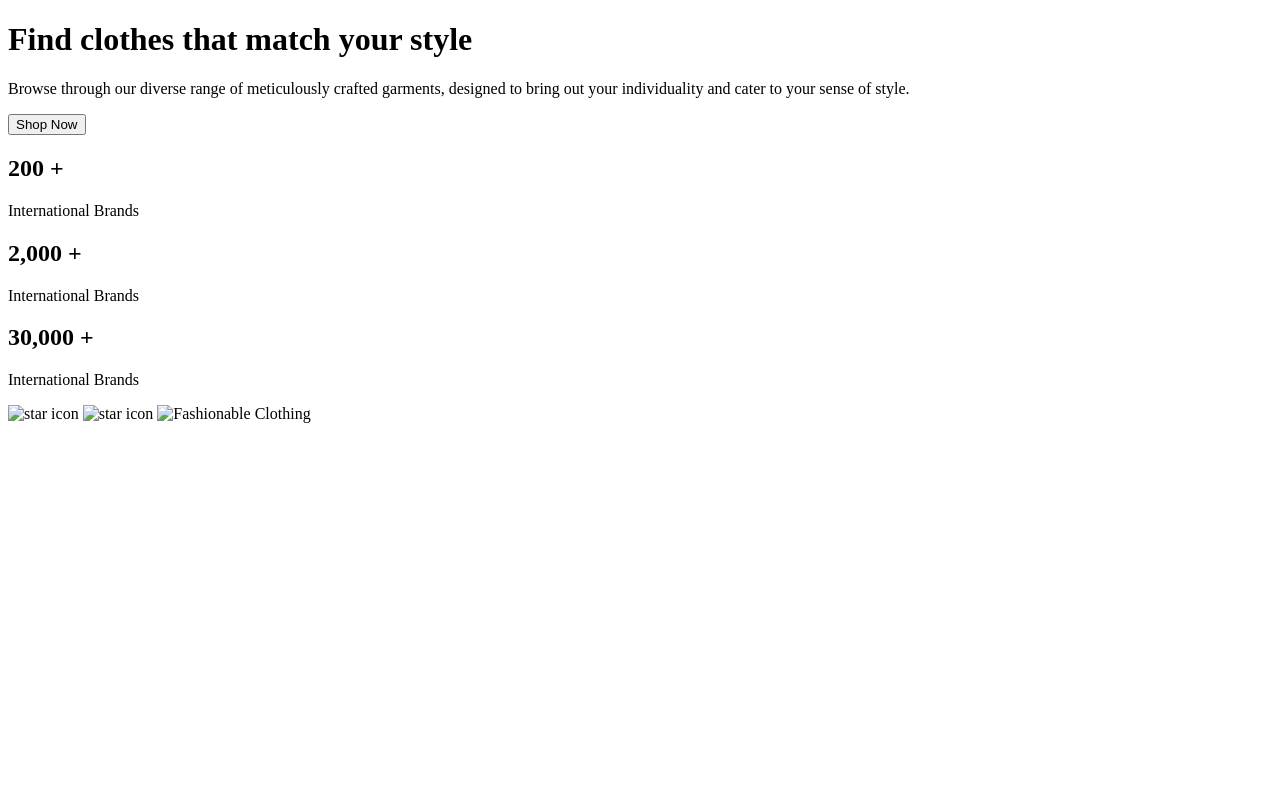
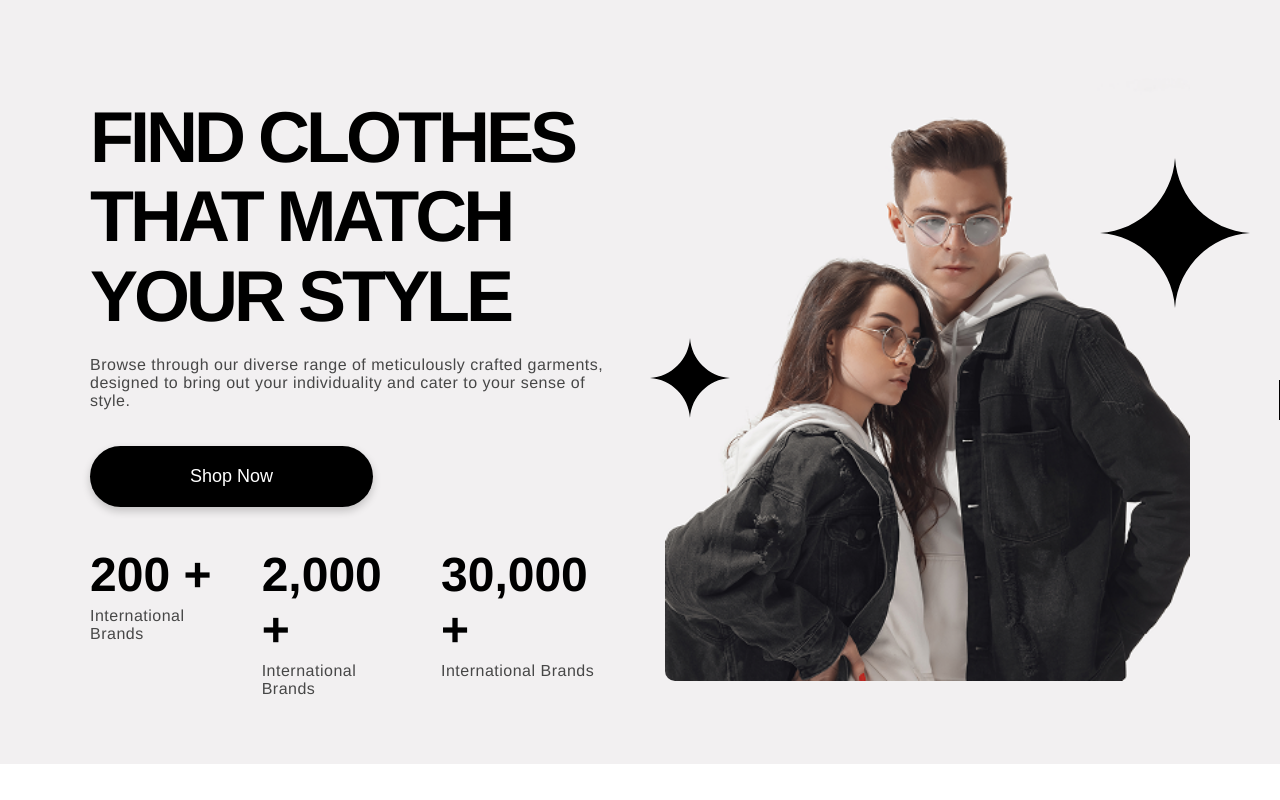
Before and after one commit to Veloria-Fashion-Store/Veloria-Fashion-Store, a plain HTML site: page index.html in a window 1280 px wide. Drawn offline with Linux system fonts and the light colour scheme; the site is published under a folder, as on GitHub Pages, so addresses that start at the root find nothing.

Commit message:
path issue fixed

```diff
--- a/index.html
+++ b/index.html
@@ -9,7 +9,7 @@
     <meta name="author" content="Veloria Fashion Store" />
 
     <title>Veloria Fashion Store | Modern & Elegant Styles</title>
-    <link rel="stylesheet" href="/assets/css/styles.css">
+    <link rel="stylesheet" href="assets/css/styles.css">
 
 </head>
 <body>
@@ -39,9 +39,9 @@
             </div>
         </div>
          <div class="hero-left">
-            <img class="star1" width="10px" height="10" src="/assets/images/star1.svg" alt="star icon">
-            <img class="star2" width="10px" height="10" src="/assets/images/star.svg" alt="star icon">
-                <img src="/assets/images/hero-pic.png" alt="Fashionable Clothing">
+            <img class="star1" width="10px" height="10" src="assets/images/star1.svg" alt="star icon">
+            <img class="star2" width="10px" height="10" src="assets/images/star.svg" alt="star icon">
+                <img src="assets/images/hero-pic.png" alt="Fashionable Clothing">
         </div>
     </div>
 
```
